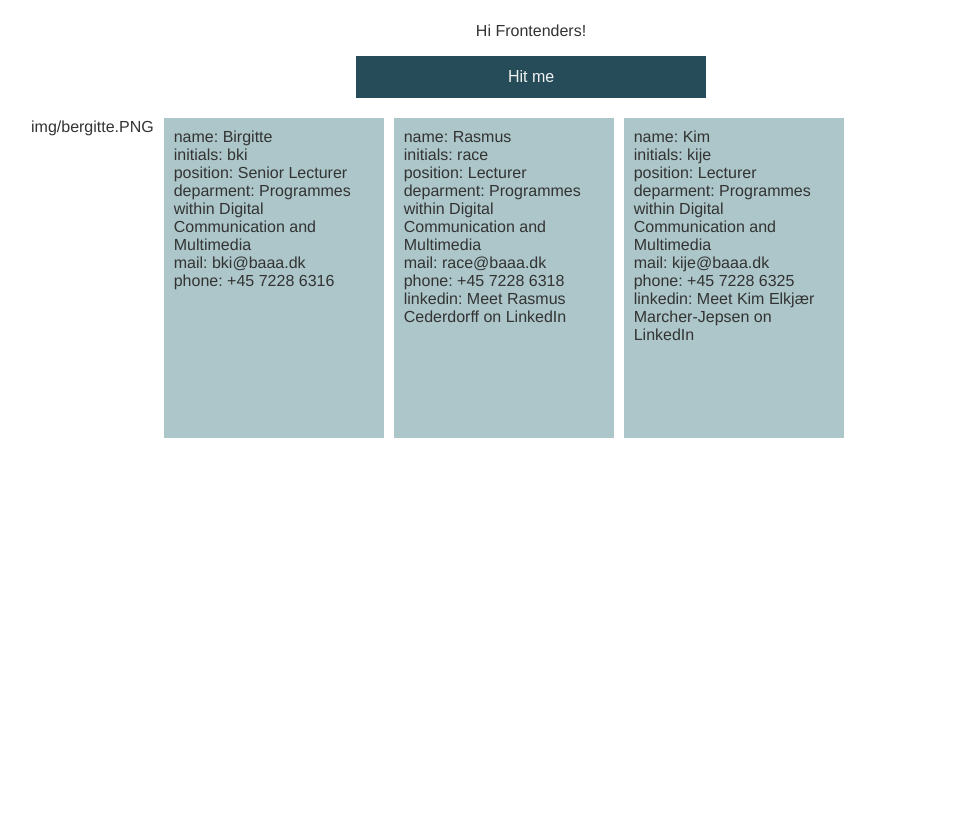
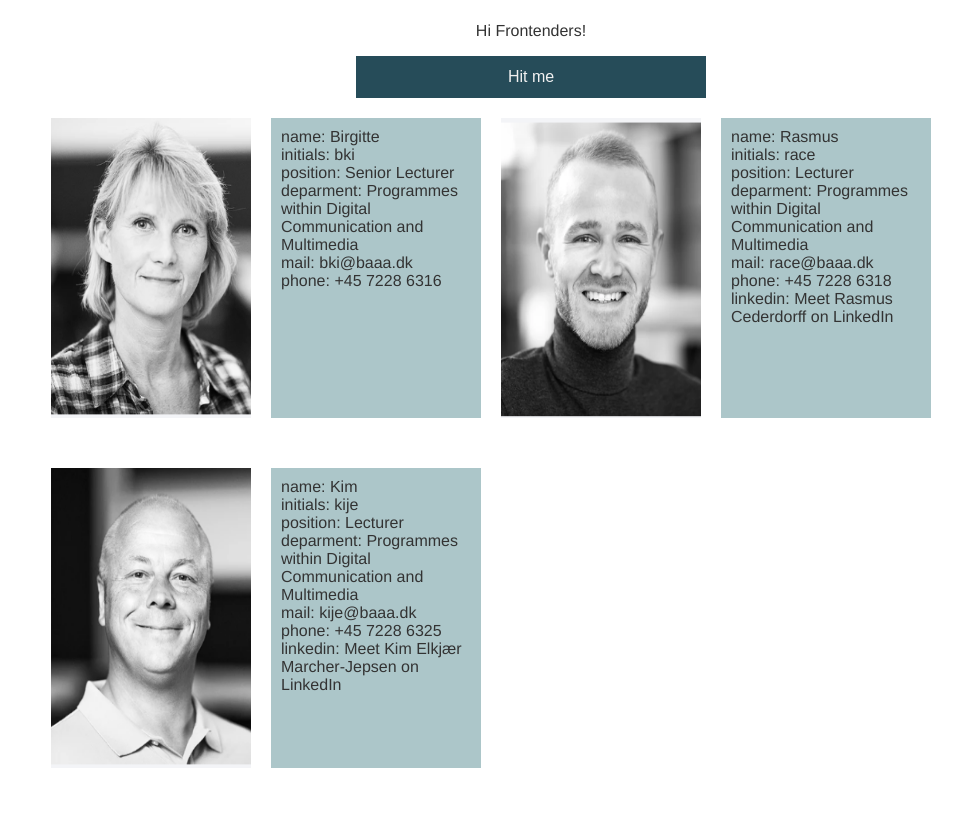
Before and after one commit to BeckMK1/school-projects--, a PHP site: page / in a window 1280 px wide. Shown: the part 58-876 px from the top of the page, without its empty margins (109-1071 px from the left). Run offline with PHP 8.4, Linux system fonts and the light colour scheme.

Commit message:
done
I have to redo js

```diff
--- a/project_template/css/main.css
+++ b/project_template/css/main.css
@@ -55,14 +55,14 @@ margin-top: 20px;
 }
 .info{
 width: 200px;
-height: 300px;
+height: 290px;
 background-color:rgb(172, 198, 201);;
 text-align: left;
-margin-left: 10px;
-padding: 10px 10px;
+margin-left: 20px;
+padding: 10px 0px 0px 10px;
 }
-.container img{
+.image img{
 width: 200px;
 height: 300px;
-margin-left: 50px;
+margin-left: 20px;
 }
--- a/project_template/index.html
+++ b/project_template/index.html
@@ -21,7 +21,7 @@
   <div class="flex-container">
   <div class="container">
   <!-- profile1 -->
-  <div class="images"></div>
+  <div class="image"></div>
   <div class="info">
   <div class="name"></div>
   <div class="initials"></div>
@@ -33,7 +33,7 @@
   </div>
 
   <!-- profile2 -->
-  <div class="images"></div>
+  <div class="image"></div>
   <div class="info">
     <div class="name"></div>
     <div class="initials"></div>
@@ -45,7 +45,7 @@
     <div class="linkedin"></div>
   </div>
 <!-- profile3 -->
-<div class="images"></div>
+<div class="image"></div>
   <div class="info">
     <div class="name"></div>
     <div class="initials"></div>
--- a/project_template/js/main.js
+++ b/project_template/js/main.js
@@ -12,7 +12,7 @@ let teacher1 = {
   address:'Sønderhøj 30, 8260 Viby J',
   mail:'bki@baaa.dk',
   phone:'+45 7228 6316',
-  imgFile:'img/bergitte.PNG'
+  img:'img/bergitte.PNG'
 
 };
 
@@ -24,7 +24,8 @@ let teacher2 = {
   address:'Ringvej Syd 104, 8260 Viby J',
   mail:'race@baaa.dk',
   phone:'+45 7228 6318',
-  linkedin:'Meet Rasmus Cederdorff on LinkedIn'
+  linkedin:'Meet Rasmus Cederdorff on LinkedIn',
+  img:'img/rasmus.PNG'
 };
 let teacher3 = {
   name:'Kim',
@@ -34,7 +35,8 @@ let teacher3 = {
   address:'Ringvej Syd 104, 8260 Viby J',
   mail:'kije@baaa.dk',
   phone:'+45 7228 6325',
-  linkedin:'Meet Kim Elkjær Marcher-Jepsen on LinkedIn'
+  linkedin:'Meet Kim Elkjær Marcher-Jepsen on LinkedIn',
+  img:'img/kim.PNG'
 };
 // logs the teacher objects to the console
 console.log(teacher1);
@@ -46,7 +48,7 @@ function showAlert() {
 // show teacher data
 
 // teacher1
-document.getElementsByClassName("images")[0].innerHTML = teacher1.imgFile;
+document.getElementsByClassName("image")[0].innerHTML="<img src='"+teacher1.img+"'>"
 document.getElementsByClassName("name")[0].innerHTML = 'name:'+' '+teacher1.name;
 document.getElementsByClassName("initials")[0].innerHTML = 'initials:'+' '+teacher1.initials;
 document.getElementsByClassName("position")[0].innerHTML = 'position:'+' '+teacher1.position;
@@ -54,6 +56,7 @@ document.getElementsByClassName("department")[0].innerHTML = 'deparment:'+' '+te
 document.getElementsByClassName("mail")[0].innerHTML = 'mail:'+' '+teacher1.mail;
 document.getElementsByClassName("phone")[0].innerHTML = 'phone:'+' '+teacher1.phone;
 // teacher2
+document.getElementsByClassName("image")[1].innerHTML="<img src='"+teacher2.img+"'>"
 document.getElementsByClassName("name")[1].innerHTML = 'name:'+' '+teacher2.name;
 document.getElementsByClassName("initials")[1].innerHTML = 'initials:'+' '+teacher2.initials;
 document.getElementsByClassName("position")[1].innerHTML = 'position:'+' '+teacher2.position;
@@ -62,6 +65,7 @@ document.getElementsByClassName("mail")[1].innerHTML = 'mail:'+' '+teacher2.mail
 document.getElementsByClassName("phone")[1].innerHTML = 'phone:'+' '+teacher2.phone;
 document.getElementsByClassName("linkedin")[0].innerHTML = 'linkedin:'+' '+teacher2.linkedin;
 //teacher3
+document.getElementsByClassName("image")[2].innerHTML="<img src='"+teacher3.img+"'>"
 document.getElementsByClassName("name")[2].innerHTML = 'name:'+' '+teacher3.name;
 document.getElementsByClassName("initials")[2].innerHTML = 'initials:'+' '+teacher3.initials;
 document.getElementsByClassName("position")[2].innerHTML = 'position:'+' '+teacher3.position;
```
